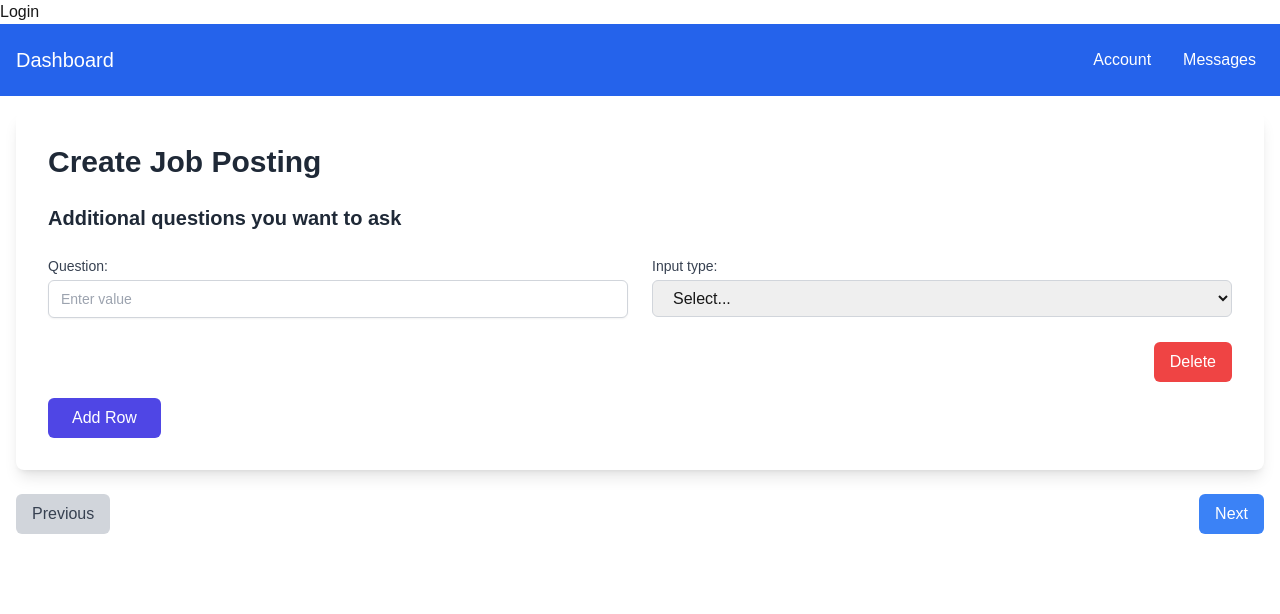
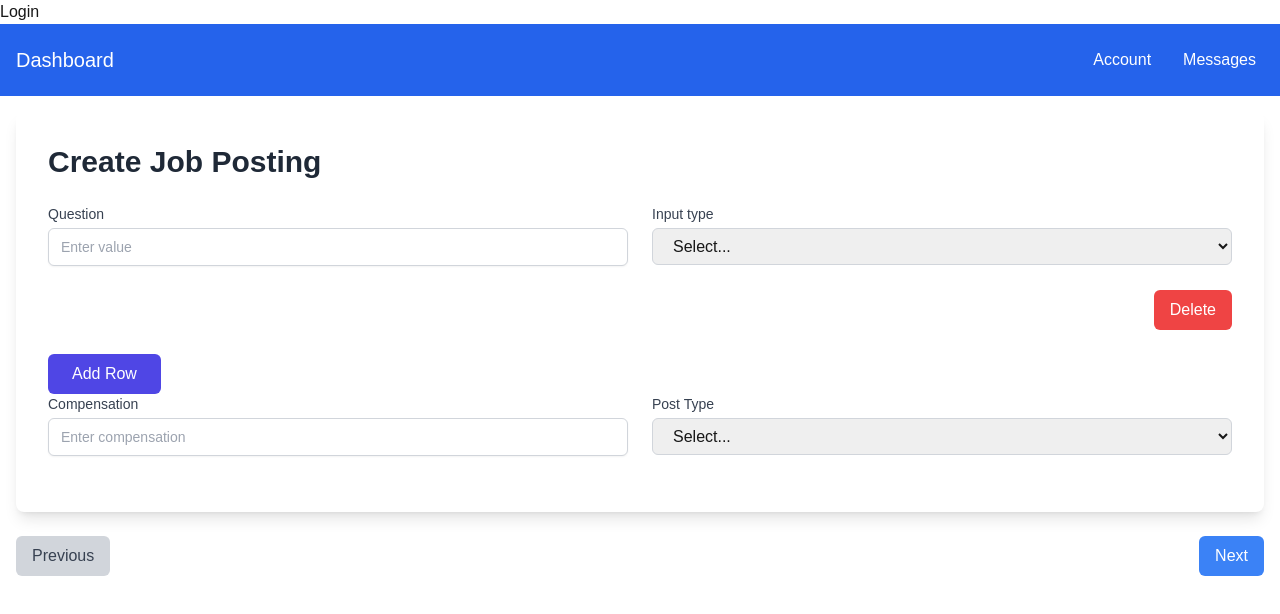
Before and after one commit to centgan/JOFOD, a Next.js app: page /dashboard/post in a window 1280 px wide. Both pictures are taken after a click on the button "Next". Shown: the top 614 px of the page. Built offline with nearby package versions, Linux system fonts and the light colour scheme; no server answers.

Commit message:
post request of job posting is complete

```diff
--- a/app/api/protected/jobs/route.ts
+++ b/app/api/protected/jobs/route.ts
@@ -1,5 +1,19 @@
 import {getServerSession} from "next-auth";
 import {authOptions} from "@/app/api/auth/[...nextauth]/route";
+import {query} from "@/database";
+import {NextResponse} from "next/server";
+import {PostingType} from "@/app/types/job";
+
+// ues this is duplicated from templates/route.ts but I will deal with this later
+async function getSessionObject() {
+  const session = await getServerSession(authOptions);
+  if (!session) {
+    throw new Error('Unauthorized');
+  } else if (session.user.company_id === undefined) {
+    throw new Error('Wrong userType');
+  }
+  return session;
+}
 
 export async function GET() {}
 
@@ -7,20 +21,21 @@ export async function POST(request: Request) {
   // maybe verify that this person is indeed an employer and I don't know if maybe later I will want to add this but
   // the user has the necessary permissions
 
-  const session = getServerSession(authOptions);
-  const req_json = await request.json();
+  const session = await getSessionObject();
+  const req_json:PostingType = await request.json();
 
-  // what columns do I need to create a job posting?
-  // id
-  // company_id
-  // posted by whom? (for internal usage only maybe)
-  // job title
-  // template_id if there are only small changes maybe figure out a way to still use this template_id but just make the changes? Maybe too complicated just store the changes so forget about this field then
-  // location
-  // summary
-  // description
-  // desired skills
-  // coop term
-  // posted date
-  // compensation?
+  // const sql_write = 'SELECT * FROM defaultdb.jobs WHERE email = ?';
+  const sql_write = 'INSERT INTO defaultdb.jobs (' +
+    'company_id, template_id, post_type, job_title, job_description, job_responsibilities, desired_skills, ' +
+    'additional_questions, additional_information, location, term, compensation, end_date, ' +
+    'VALUES (?, ?, ?, ?, ?, ?, ?, ?, ?, ?, ?, ?, ?)';
+  const sql_params = [session.user.company_id, req_json.templateID, req_json.postType, req_json.jobTitle,
+    req_json.jobDescription, req_json.jobResponsibilities, req_json.desiredExperience, req_json.additionQuestion,
+    req_json.additionInfo, req_json.location, req_json.workCycle, req_json.compensation, req_json.endDate];
+  const results_sql = await query(sql_write, sql_params);
+  if (results_sql?.affectedRows !== 1) {
+    // under has a red line ignore it probably has something to do with how I set up eslint
+    return NextResponse.json({ error: 'Internal Server Error' }, { status: 500 });
+  }
+  return NextResponse.json({ status: 500 });
 }
--- a/app/dashboard/post/page.tsx
+++ b/app/dashboard/post/page.tsx
@@ -3,6 +3,7 @@
 import PostingComponentOne from "@/app/dashboard/post/posting-one";
 import React, {useState} from "react";
 import PostingComponentTwo from "@/app/dashboard/post/posting-two";
+import {PostingType} from "@/app/types/job"
 
 const Review = ({formData}) => {
   console.log(formData, 'formData');
@@ -49,15 +50,20 @@ const Review = ({formData}) => {
 
 export default function PostingPage() {
   const [step, setStep] = useState(1);
-  const [formData, setFormData] = useState({
+  const [formData, setFormData] = useState<PostingType>({
+    endDate: "",
+    templateID: "",
+    additionInfo: "",
+    additionQuestion: "",
+    compensation: "",
+    postType: "",
     jobTitle: "",
     jobDescription: "",
     jobResponsibilities: "",
     desiredExperience: "",
     location: "",
     workCycle: "",
-    addition: "",
-    // ALSO probably add in like compensation but leaving it for now
+    addition: ""
   });
 
   const handleNext = () => setStep((prev) => prev + 1);
@@ -70,6 +76,26 @@ export default function PostingPage() {
       [name]: value,
     });
   };
+
+  const handleSubmit = async (e: React.FormEvent) => {
+    e.preventDefault();
+    console.log(formData);
+    const response = await fetch('/api/protected/jobs/', {
+      method: 'POST',
+      body: JSON.stringify({
+        ...formData,
+      }),
+    });
+
+    if (response?.status !== 200) {
+      console.log('internal error occurred');
+      return;
+    }
+
+    console.log(response);
+    // await update({first_time: 0});
+    // router.refresh();
+  }
 
   return (
     <div>
@@ -99,7 +125,7 @@ export default function PostingPage() {
           ) : (
             <button
               type="submit"
-              // onClick={handleSubmit}
+              onClick={handleSubmit}
               className="bg-green-500 hover:bg-green-600 text-white py-2 px-4 rounded-md focus:outline-none"
             >
               Submit
--- a/app/dashboard/post/posting-two.tsx
+++ b/app/dashboard/post/posting-two.tsx
@@ -40,18 +40,13 @@ const PostingComponentTwo = ({formData, handleChange}) => {
   return (
     <div className="max-w-7xl mx-auto p-8 bg-white rounded-lg shadow-lg">
       <h1 className="text-3xl font-semibold text-gray-800 mb-6">Create Job Posting</h1>
-      <h3 className="text-xl font-semibold text-gray-800 mb-6">Additional questions you want to ask</h3>
 
-      <form>
       {/* Dynamically Render Rows */}
-        {/*{JSON.parse(formData.addition).map((row) => (*/}
       {rows.map((row) => (
         <div key={row.id} className="grid grid-cols-1 md:grid-cols-2 gap-6 mb-4">
-            {/* First Input Field */}
+          {/* First Input Field (Question) */}
           <div>
-              <label htmlFor={`value1-${row.id}`} className="block text-sm font-medium text-gray-700">
-                Question:
-              </label>
+            <label htmlFor={`value1-${row.id}`} className="block text-sm font-medium text-gray-700">Question</label>
             <input
               type="text"
               id={`value1-${row.id}`}
@@ -63,11 +58,9 @@ const PostingComponentTwo = ({formData, handleChange}) => {
             />
           </div>
 
-            {/* Second Input Field */}
+          {/* Second Input Field (Input Type) */}
           <div>
-              <label htmlFor={`value2-${row.id}`} className="block text-sm font-medium text-gray-700">
-                Input type:
-              </label>
+            <label htmlFor={`value2-${row.id}`} className="block text-sm font-medium text-gray-700">Input type</label>
             <select
               id={`value2-${row.id}`}
               name="value2"
@@ -79,15 +72,6 @@ const PostingComponentTwo = ({formData, handleChange}) => {
               <option value="string">String</option>
               <option value="number">Number</option>
             </select>
-              {/*<input*/}
-              {/*  type="text"*/}
-              {/*  id={`value2-${row.id}`}*/}
-              {/*  name="value2"*/}
-              {/*  value={row.value2}*/}
-              {/*  onChange={(e) => localChange(e, row.id)}*/}
-              {/*  className="mt-1 block w-full px-3 py-2 border border-gray-300 rounded-md shadow-sm focus:outline-none focus:ring-indigo-500 focus:border-indigo-500 sm:text-sm"*/}
-              {/*  placeholder="Enter value"*/}
-              {/*/>*/}
           </div>
 
           {/* Delete Button for this row */}
@@ -104,7 +88,7 @@ const PostingComponentTwo = ({formData, handleChange}) => {
       ))}
 
       {/* Add Row Button */}
-        <div className="flex justify-start">
+      <div className="flex justify-start mt-6">
         <button
           type="button"
           onClick={addRow}
@@ -113,7 +97,68 @@ const PostingComponentTwo = ({formData, handleChange}) => {
           Add Row
         </button>
       </div>
-      </form>
+
+      {/* Compensation, End Date, Post Type, and Template ID */}
+      <div className="grid grid-cols-1 md:grid-cols-2 gap-6 mb-6">
+        {/* Compensation */}
+        <div>
+          <label htmlFor="compensation" className="block text-sm font-medium text-gray-700">Compensation</label>
+          <input
+            type="text"
+            id="compensation"
+            name="compensation"
+            value={formData.compensation}
+            onChange={handleChange}
+            className="mt-1 block w-full px-3 py-2 border border-gray-300 rounded-md shadow-sm focus:outline-none focus:ring-indigo-500 focus:border-indigo-500 sm:text-sm"
+            placeholder="Enter compensation"
+          />
+        </div>
+
+        {/* End Date */}
+        {formData.postType === "dead" && (
+          <div>
+            <label htmlFor="endDate" className="block text-sm font-medium text-gray-700">End Date</label>
+            <input
+              type="date"
+              id="endDate"
+              name="endDate"
+              value={formData.endDate}
+              onChange={handleChange}
+              className="mt-1 block w-full px-3 py-2 border border-gray-300 rounded-md shadow-sm focus:outline-none focus:ring-indigo-500 focus:border-indigo-500 sm:text-sm"
+            />
+          </div>
+        )}
+
+        {/* Post Type */}
+        <div>
+          <label htmlFor="postType" className="block text-sm font-medium text-gray-700">Post Type</label>
+          <select
+            id="postType"
+            name="postType"
+            value={formData.postType}
+            onChange={handleChange}
+            className="mt-1 block w-full px-4 py-2 border border-gray-300 rounded-md focus:outline-none focus:ring-2 focus:ring-blue-500 dark:bg-gray-800 dark:border-gray-600 dark:text-white"
+          >
+            <option value="">Select...</option>
+            <option value="roll">Rolling basis</option>
+            <option value="dead">Hard Deadline</option>
+          </select>
+        </div>
+
+        {/*/!* Template ID *!/*/}
+        {/*<div>*/}
+        {/*  <label htmlFor="templateID" className="block text-sm font-medium text-gray-700">Template ID</label>*/}
+        {/*  <input*/}
+        {/*    type="text"*/}
+        {/*    id="templateID"*/}
+        {/*    name="templateID"*/}
+        {/*    value={templateID}*/}
+        {/*    onChange={handleGlobalChange}*/}
+        {/*    className="mt-1 block w-full px-3 py-2 border border-gray-300 rounded-md shadow-sm focus:outline-none focus:ring-indigo-500 focus:border-indigo-500 sm:text-sm"*/}
+        {/*    placeholder="Enter Template ID"*/}
+        {/*  />*/}
+        {/*</div>*/}
+      </div>
     </div>
   );
 }
--- /dev/null
+++ b/app/types/job.d.ts
@@ -0,0 +1,14 @@
+export interface PostingType {
+  templateID: "",
+  postType: "",
+  jobTitle: "",
+  jobDescription: "",
+  jobResponsibilities: "",
+  desiredExperience: "",
+  additionQuestion: "",
+  additionInfo: "",
+  location: "",
+  workCycle: "",
+  compensation: "",
+  endDate: "",
+}
```
Also changed, not shown: app/dashboard/post/posting-one.tsx (+18 -7 lines). Lines whose indentation alone changed are shown as unchanged.
